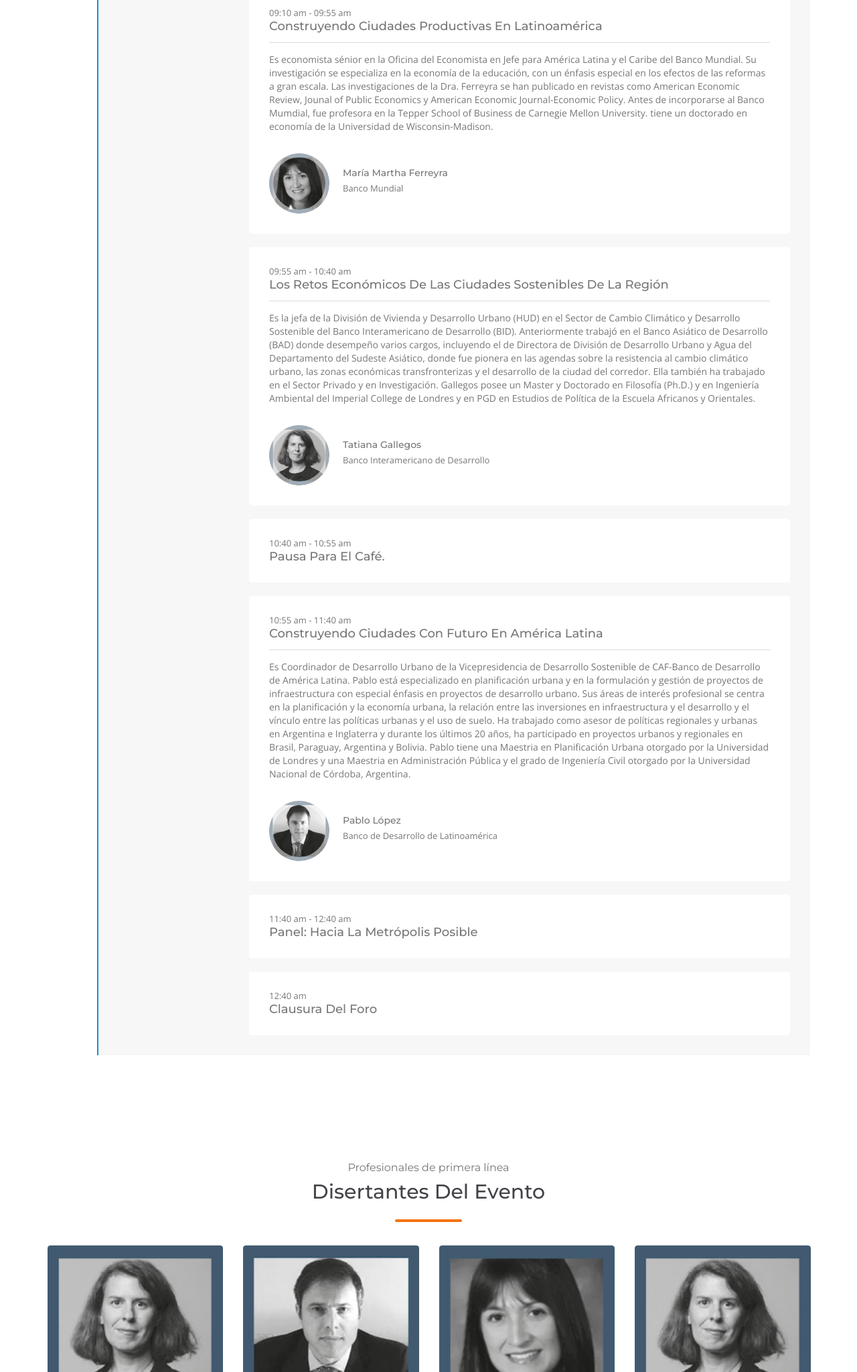
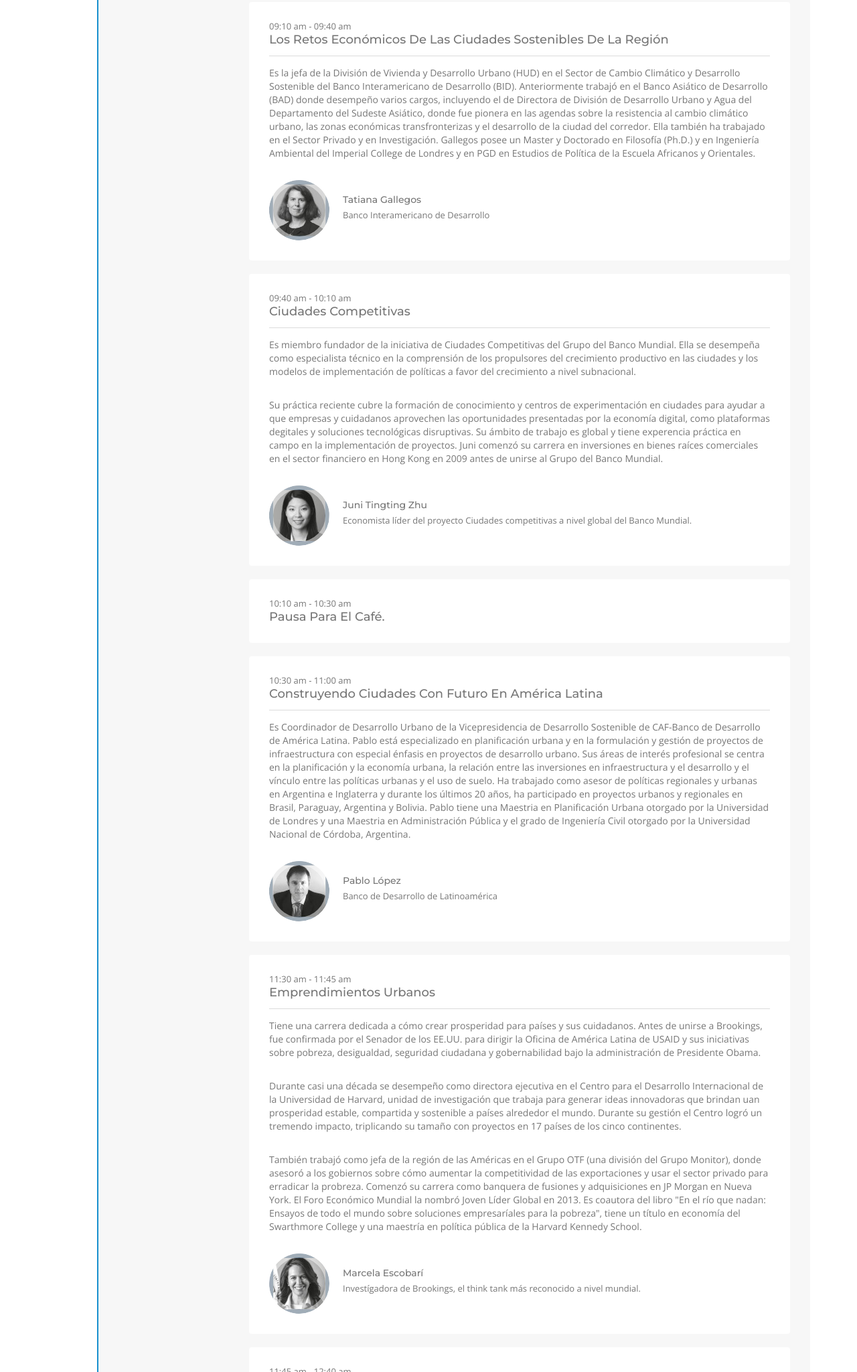
Before and after one commit to ser61/cainco-foro-cuidadesProductivas, a plain HTML site: page index.html in a window 1280 px wide. Shown: the part 2416-4465 px from the top of the page at 67% size. Drawn offline with nearby package versions, Linux system fonts and the light colour scheme; some packages are replaced by stand-ins of ours; files whose address does not match are found by name.

Commit message:
Change speaker and add a new one

```diff
--- a/index.html
+++ b/index.html
@@ -32,7 +32,7 @@
 					<div class="col-xs-12 col-sm-12 col-md-12 col-lg-12">
 						<strong class="tg-logo"><a href="index.html"><img src="images/cainco-logo.png" alt="company logo here"></a></strong>
 						<div class="tg-navigationarea">
-							<a class="tg-btn tg-btnbecommember" style="margin-left: 0px" href="https://multipago.bo">Comprar entradas</a>
+							<a class="tg-btn tg-btnbecommember" style="margin-left: 0px" target="_blank" href="https://multipago.bo/events/fc_metro/allsectors">Comprar entradas</a>
 							<nav id="tg-nav" class="tg-nav">
 								<div class="navbar-header">
 									<button type="button" class="navbar-toggle collapsed" data-toggle="collapse" data-target="#tg-navigation" aria-expanded="false">
@@ -154,9 +154,11 @@
 										</div>
 										<div class="tg-description">
 											<p>
-												Está en un proceso acelerado de metropolización. Se estima que en el 2025
-												este departamento tenga 3,7 millones de habitantes concentrados fundamentalmente
-												en las ciudades que conforman la región metropolitana.
+												SANTA CRUZ está en un proceso acelerado de metropolización. Se estima que en el 2015 este
+												departamento tenga 3,7 millones de habitantes concentrados fundamentalmente en las ciudades
+												que conforman la región metropolitana, es por esto que en el foro económico 2019
+												analizaremos cómo construir una base productiva para ciudades competitivas, sostenibles y
+												con futuro.
 											</p>
 										</div>
 										<!-- <a class="tg-btndownload" href="javascript:void(0);"><i class="icon-calendar-full"></i><span>Download<em>full schedule</em></span></a> -->
@@ -202,41 +204,7 @@
 														<div class="tg-event">
 															<div class="tg-eventhead">
 																<div class="tg-leftarea">
-																	<time datetime="2017-12-12">09:10 am - 09:55 am</time>
-																	<div class="tg-title">
-																		<h2>Construyendo ciudades productivas en Latinoamérica</h2>
-																	</div>
-																</div>
-															</div>
-															<div class="tg-description">
-																<p>
-																	Es economista sénior en la Oficina del Economista en Jefe para América Latina
-																	y el Caribe del Banco Mundial. Su investigación se especializa en la economía de la educación,
-																	con un énfasis especial en los efectos de las reformas a gran escala. Las investigaciones
-																	de la Dra. Ferreyra se han publicado en revistas como American Economic Review, Jounal of
-																	Public Economics y American Economic Journal-Economic Policy. Antes de incorporarse al Banco
-																	Mumdial, fue profesora en la Tepper School of Business de Carnegie Mellon University. tiene
-																	un doctorado en economía de la Universidad de Wisconsin-Madison.
-																</p>
-															</div>
-															<div class="tg-eventspeaker">
-																<figure class="tg-eventspeakerimg">
-																	<img src="images/speakers/mariaMF.jpg" alt="image description">
-																</figure>
-																<br>
-																<div class="tg-contentbox">
-																	<div class="tg-speakername">
-																		<h2>María Martha Ferreyra</h2>
-																		<span class="tg-eventcatagory">Banco Mundial</span>
-																	</div>
-																</div>
-															</div>
-														</div>
-
-														<div class="tg-event">
-															<div class="tg-eventhead">
-																<div class="tg-leftarea">
-																	<time datetime="2017-12-12">09:55 am - 10:40 am</time>
+																	<time datetime="2017-12-12">09:10 am - 09:40 am</time>
 																	<div class="tg-title">
 																		<h2>Los retos económicos de las ciudades sostenibles de la región</h2>
 																	</div>
@@ -269,10 +237,49 @@
 															</div>
 														</div>
 
+														<div class="tg-event">
+															<div class="tg-eventhead">
+																<div class="tg-leftarea">
+																	<time datetime="2017-12-12">09:40 am - 10:10 am</time>
+																	<div class="tg-title">
+																		<h2>Ciudades Competitivas</h2>
+																	</div>
+																</div>
+															</div>
+															<div class="tg-description">
+																<p>
+																	Es miembro fundador de la iniciativa de Ciudades Competitivas del Grupo
+																	del Banco Mundial. Ella se desempeña como especialista técnico en la comprensión
+																	de los propulsores del crecimiento productivo en las ciudades y los modelos de
+																	implementación de políticas a favor del crecimiento a nivel subnacional.
+																</p>
+																<p>
+																	Su práctica reciente cubre la formación de conocimiento y centros de experimentación en
+																	ciudades para ayudar a que empresas y cuidadanos aprovechen las oportunidades presentadas por la
+																	economía digital, como plataformas degitales y soluciones tecnológicas disruptivas. Su ámbito
+																	de trabajo es global y tiene experencia práctica en campo en la implementación de proyectos. Juni
+																	comenzó su carrera en inversiones en bienes raíces comerciales en el sector financiero en Hong Kong
+																	en 2009 antes de unirse al Grupo del Banco Mundial.
+																</p>
+															</div>
+															<div class="tg-eventspeaker">
+																<figure class="tg-eventspeakerimg">
+																	<img src="images/speakers/juniT.jpg" alt="image description">
+																</figure>
+																<br>
+																<div class="tg-contentbox">
+																	<div class="tg-speakername">
+																		<h2>Juni Tingting Zhu</h2>
+																		<span class="tg-eventcatagory">Economista líder del proyecto Ciudades competitivas a nivel global del Banco Mundial.</span>
+																	</div>
+																</div>
+															</div>
+														</div>
+
 														<div class="tg-event tg-eventbreak">
 															<div class="tg-eventhead">
 																<div class="tg-leftarea">
-																	<time datetime="2017-12-12">10:40 am - 10:55 am</time>
+																	<time datetime="2017-12-12">10:10 am - 10:30 am</time>
 																	<div class="tg-title">
 																		<h2>Pausa para el café.</h2>
 																	</div>
@@ -283,7 +290,7 @@
 														<div class="tg-event">
 															<div class="tg-eventhead">
 																<div class="tg-leftarea">
-																	<time datetime="2017-12-12">10:55 am - 11:40 am</time>
+																	<time datetime="2017-12-12">10:30 am - 11:00 am</time>
 																	<div class="tg-title">
 																		<h2>Construyendo ciudades con futuro en América Latina</h2>
 																	</div>
@@ -316,10 +323,54 @@
 															</div>
 														</div>
 
+														<div class="tg-event">
+															<div class="tg-eventhead">
+																<div class="tg-leftarea">
+																	<time datetime="2017-12-12">11:30 am - 11:45 am</time>
+																	<div class="tg-title">
+																		<h2>Emprendimientos urbanos</h2>
+																	</div>
+																</div>
+															</div>
+															<div class="tg-description">
+																<p>
+																	Tiene una carrera dedicada a cómo crear prosperidad para países y sus cuidadanos. Antes de unirse
+																	a Brookings, fue confirmada por el Senador de los EE.UU. para dirigir la Oficina de América Latina de
+																	USAID y sus iniciativas sobre pobreza, desigualdad, seguridad ciudadana y gobernabilidad bajo la
+																	administración de Presidente Obama.
+																</p>
+																<p>
+																	Durante casi una década se desempeño como directora ejecutiva en el Centro para el Desarrollo Internacional
+																	de la Universidad de Harvard, unidad de investigación que trabaja para generar ideas innovadoras que brindan
+																	uan prosperidad estable, compartida y sostenible a países alrededor el mundo. Durante su gestión el Centro logró
+																	un tremendo impacto, triplicando su tamaño con proyectos en 17 países de los cinco continentes.
+																</p>
+																<p>
+																	También trabajó como jefa de la región de las Américas en el Grupo OTF (una división del Grupo Monitor), donde asesoró
+																	a los gobiernos sobre cómo aumentar la competitividad de las exportaciones y usar el sector privado para erradicar la probreza.
+																	Comenzó su carrera como banquera de fusiones y adquisiciones en JP Morgan en Nueva York. El Foro Económico Mundial la nombró Joven
+																	Líder Global en 2013. Es coautora del libro "En el río que nadan: Ensayos de todo el mundo sobre soluciones empresaríales para la pobreza",
+																	tiene un título en economía del Swarthmore College y una maestría en política pública de la Harvard Kennedy School.
+																</p>
+															</div>
+															<div class="tg-eventspeaker">
+																<figure class="tg-eventspeakerimg">
+																	<img src="images/speakers/marcelaE.jpg" alt="image description">
+																</figure>
+																<br>
+																<div class="tg-contentbox">
+																	<div class="tg-speakername">
+																		<h2>Marcela Escobarí</h2>
+																		<span class="tg-eventcatagory">Investígadora de Brookings, el think tank más reconocido a nivel mundial.</span>
+																	</div>
+																</div>
+															</div>
+														</div>
+
 														<div class="tg-event tg-eventbreak">
 															<div class="tg-eventhead">
 																<div class="tg-leftarea">
-																	<time datetime="2017-12-12">11:40 am - 12:40 am</time>
+																	<time datetime="2017-12-12">11:45 am - 12:40 am</time>
 																	<div class="tg-title">
 																		<h2>Panel: Hacia la metrópolis posible</h2>
 																	</div>
@@ -370,17 +421,18 @@
 
 							<div class="item tg-speaker">
 								<figure class="tg-speakerimg">
-									<img src="images/speakers/speaker-maria.jpg" alt="image description">
+									<img src="images/speakers/speaker-juni.jpg" alt="image description">
 								</figure>
 								<div class="tg-contentbox">
 									<div class="tg-title">
-										<h2><a href="javascript:void(void);">María Martha Ferreyra</a></h2>
-										<span>Banco Mundial</span>
+										<h2><a href="javascript:void(void);">Juni Tingting Zhu</a></h2>
+										<span>Economista líder del proyecto Ciudades competitivas.</span>
 									</div>
 									<div class="tg-description">
 										<p>
-											Es economista sénior en la Oficina del Economista en Jefe para América Latina
-											y el Caribe del Banco Mundial.
+											Ella se desempeña como especialista técnico en la comprensión
+											de los propulsores del crecimiento productivo en las ciudades y los modelos de
+											implementación de políticas a favor del crecimiento a nivel subnacional.
 										</p>
 									</div>
 									<!-- <ul class="tg-socialicons">
@@ -443,6 +495,31 @@
 								</div>
 							</div>
 
+							<div class="item tg-speaker">
+								<figure class="tg-speakerimg">
+									<img src="images/speakers/speaker-marcela.jpg" alt="image description">
+								</figure>
+								<div class="tg-contentbox">
+									<div class="tg-title">
+										<h2><a href="javascript:void(void);">Marcela Escobari</a></h2>
+										<span>Investígadora de Brookings</span>
+									</div>
+									<div class="tg-description">
+										<p>
+											Tiene una carrera dedicada a cómo crear prosperidad para países y sus cuidadanos. Antes de unirse
+											a Brookings, fue confirmada por el Senador de los EE.UU.
+										</p>
+									</div>
+									<!-- <ul class="tg-socialicons">
+										<li class="tg-facebook"><a href="javascript:void(0);"><i class="fa fa-facebook"></i></a></li>
+										<li class="tg-twitter"><a href="javascript:void(0);"><i class="fa fa-twitter"></i></a></li>
+										<li class="tg-linkedin"><a href="javascript:void(0);"><i class="fa fa-linkedin"></i></a></li>
+										<li class="tg-googleplus"><a href="javascript:void(0);"><i class="fa fa-google-plus"></i></a></li>
+										<li class="tg-rss"><a href="javascript:void(0);"><i class="fa fa-rss"></i></a></li>
+									</ul> -->
+								</div>
+							</div>
+
 						</div>
 					</div>
 				</div>
@@ -476,7 +553,7 @@
 												<h4>
 													<sub>Bs. </sub>
 													<span>280</span>
-													<a class="tg-btn" style="margin-top: 1rem" href="https://multipago.bo">Comprar entradas</a>
+													<a class="tg-btn" style="margin-top: 1rem" target="_blank" href="https://multipago.bo/events/fc_metro/allsectors">Comprar entradas</a>
 												</h4>
 											</figcaption>
 										</figure>
@@ -493,7 +570,7 @@
 												<h4>
 													<sub>Bs. </sub>
 													<span>350</span>
-													<a class="tg-btn" style="margin-top: 1rem" href="https://multipago.bo">Comprar entradas</a>
+													<a class="tg-btn" style="margin-top: 1rem" target="_blank" href="https://multipago.bo/events/fc_metro/allsectors">Comprar entradas</a>
 												</h4>
 											</figcaption>
 										</figure>
@@ -554,9 +631,9 @@
 														</fieldset>
 													</form>
 													<div class="tg-sendquery">
-														<h2>Telf: 3383304 O también al / </h2>
-														<a href="https://api.whatsapp.com/send?phone=77300920" target="_blank"><h3>77300920</h3></a>
-														<a href="mailto:foros@cainco.org.bo"><h4>foros@cainco.org.bo</h4></a>
+														<h2>Telf: 3383304</h2>
+														<a href="https://api.whatsapp.com/send?phone=77300920" target="_blank"><h3>WhatsApp: 77300920</h3></a>
+														<a href="mailto:foros@cainco.org.bo"><h4 style="text-transform:lowercase">foros@cainco.org.bo</h4></a>
 													</div>
 												</div>
 											</div>
```
Also changed, not shown: images/speakers/juniT.jpg (added), images/speakers/marcelaE.jpg (added), images/speakers/mariaMF.jpg (deleted), images/speakers/speaker-juni.jpg (added), images/speakers/speaker-marcela.jpg (added), images/speakers/speaker-maria.jpg (deleted).
